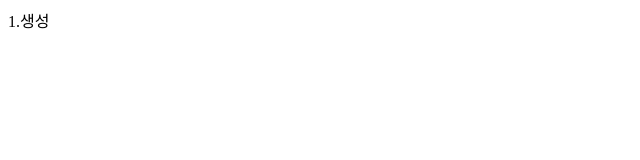
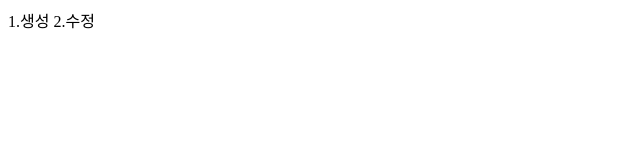
Before and after one commit to YS3917/myApp, a plain HTML site: page index.html in a window 1280 px wide. Shown: the full height of the page, 0-640 px from the left. Drawn offline with Linux system fonts and the light colour scheme.

Commit message:
깃허브에서 수정
수정했음

```diff
--- a/index.html
+++ b/index.html
@@ -8,5 +8,6 @@
 </head>
 <body>
   1.생성
+  2.수정
 </body>
 </html>
```
